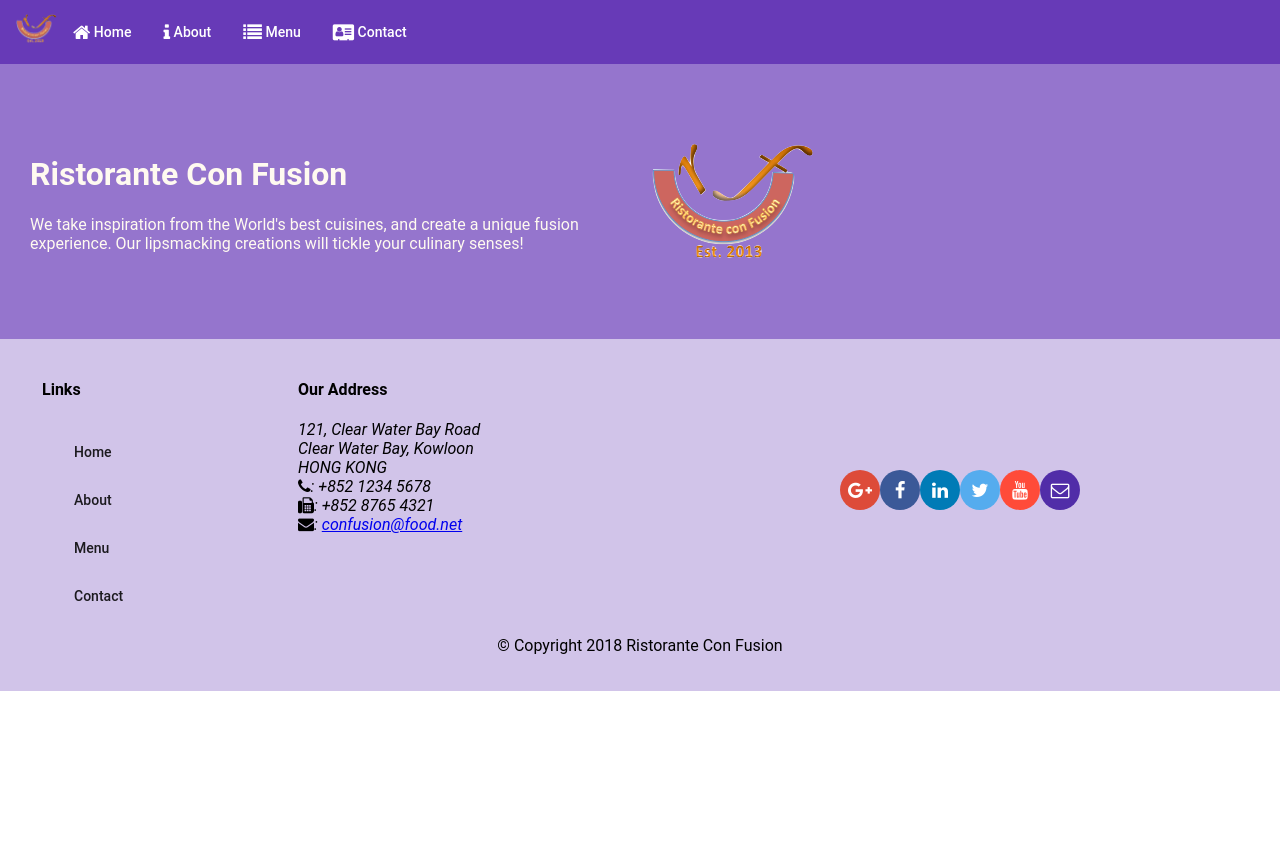
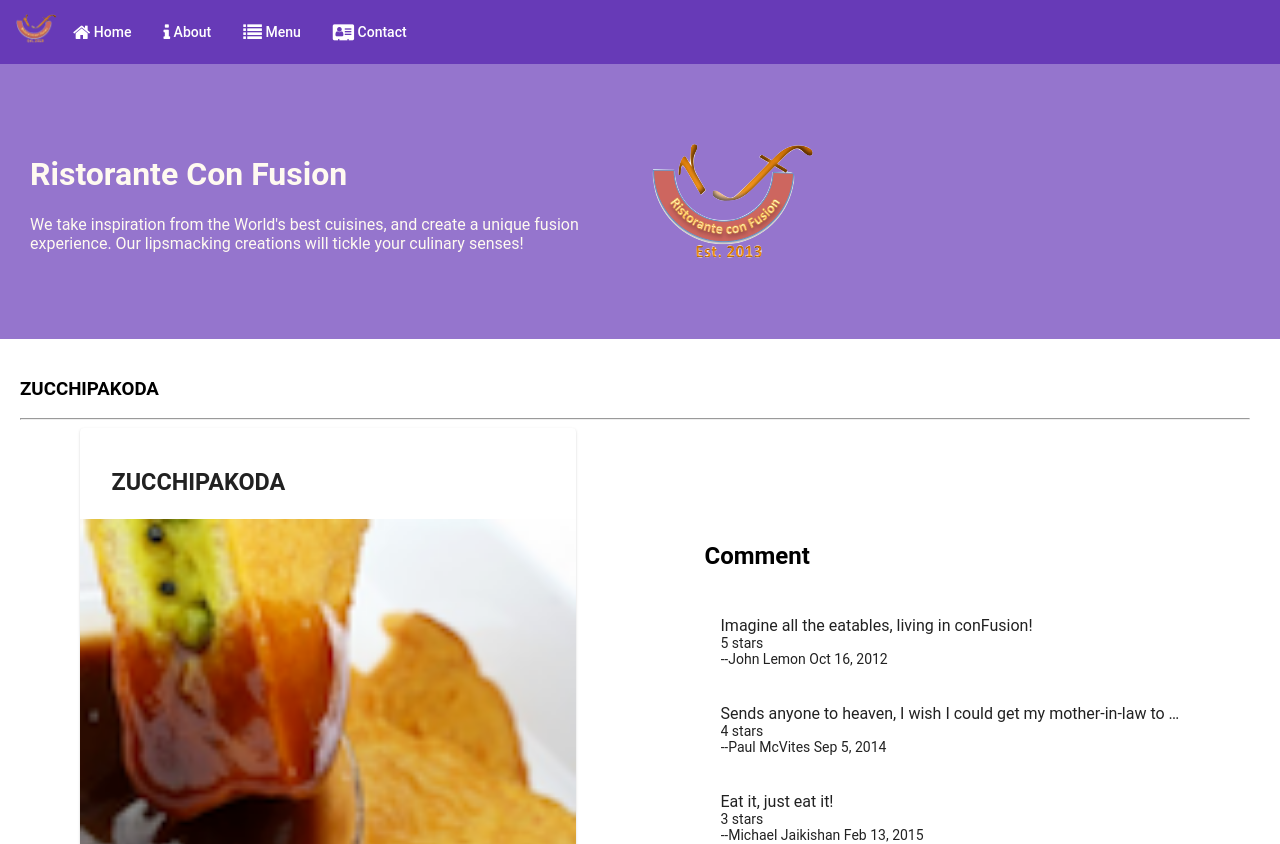
Before and after one commit to vishalrcop/Angular, an Angular app in the folder conFusion/conFusion/: page /dishdetail/1 in a window 1280 px wide. Before the commit this address led to /. Shown: the top 844 px of the page. Before the commit the page ends 800 px from the top, so only its background shows below. Built offline with nearby package versions, Linux system fonts and the light colour scheme.

Commit message:
SPA Part 2
SPA Part 2
Router Parameter

```diff
--- a/conFusion/conFusion/src/app/app-routing/routes.ts
+++ b/conFusion/conFusion/src/app/app-routing/routes.ts
@@ -10,5 +10,6 @@ export const routes: Routes = [
   { path: 'home',  component: HomeComponent },
   { path: 'menu',     component: MenuComponent },
   { path: 'contactus',     component: ContactComponent },
+  { path: 'dishdetail/:id',     component: DishdetailComponent },
   { path: '', redirectTo: '/home', pathMatch: 'full' }
 ];
--- a/conFusion/conFusion/src/app/dishdetail/dishdetail.component.html
+++ b/conFusion/conFusion/src/app/dishdetail/dishdetail.component.html
@@ -1,10 +1,17 @@
 <div class="container"
-    fxLayout="row"
+    fxLayout="row wrap"
     fxLayout.sm="column"
     fxLayout.xs="column"
     fxLayoutAlign.gt-md="space-around center"
     fxLayoutGap="10px"
     fxLayoutGap.xs="0">
+
+  <div fxFlex="100">
+    <div>
+      <h3>{{dish.name | uppercase}}</h3>
+      <hr>
+    </div>
+  </div>
 
   <div fxFlex="40">
     <div fxFlex *ngIf="dish">
--- a/conFusion/conFusion/src/app/dishdetail/dishdetail.component.ts
+++ b/conFusion/conFusion/src/app/dishdetail/dishdetail.component.ts
@@ -1,20 +1,32 @@
-import { Component, OnInit, Input} from '@angular/core';
+import { Component, OnInit} from '@angular/core';
 import { Dish } from '../shared/dish';
+import { DishService } from '../services/dish.service';
 
+import { Params, ActivatedRoute } from '@angular/router';
+import { Location } from '@angular/common';
 
 @Component({
   selector: 'app-dishdetail',
   templateUrl: './dishdetail.component.html',
   styleUrls: ['./dishdetail.component.scss']
 })
+
+
 export class DishdetailComponent implements OnInit {
 
-  @Input()
   dish: Dish;
 
-  constructor() { }
+  constructor(private dishservice: DishService,
+    private route: ActivatedRoute,
+    private location: Location) { }
 
   ngOnInit() {
+    const id = this.route.snapshot.params['id'];
+    this.dish = this.dishservice.getDish(id);
+  }
+
+  goBack(): void {
+    this.location.back();
   }
 
 }
--- a/conFusion/conFusion/src/app/menu/menu.component.html
+++ b/conFusion/conFusion/src/app/menu/menu.component.html
@@ -11,7 +11,7 @@
 
   <div fxFlex>
     <mat-grid-list cols="2" rowHeight="200px">
-      <mat-grid-tile *ngFor="let dish of dishes" (click) = "onSelect(dish)">
+      <mat-grid-tile *ngFor="let dish of dishes" [routerLink]="['/dishdetail', dish.id]">
         <img height="200px" src={{dish.image}} alt={{dish.name}}>
         <mat-grid-tile-footer>
           <h1>{{dish.name | uppercase}}</h1>
@@ -20,5 +20,5 @@
     </mat-grid-list>
   </div>
 
-<app-dishdetail [dish] = "selectedDish"></app-dishdetail>
+
 </div>
```
